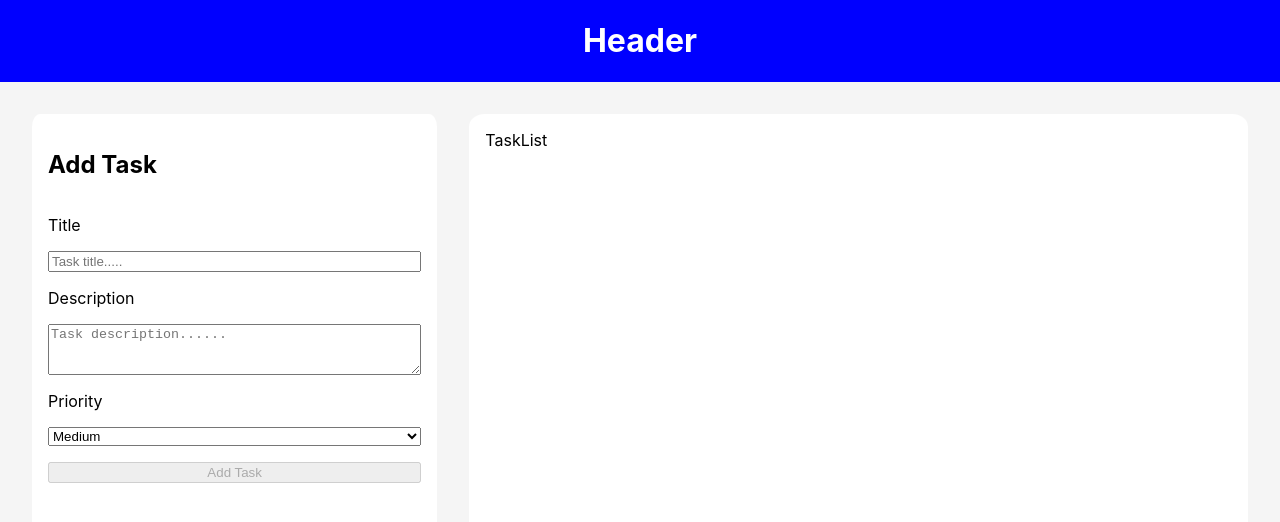
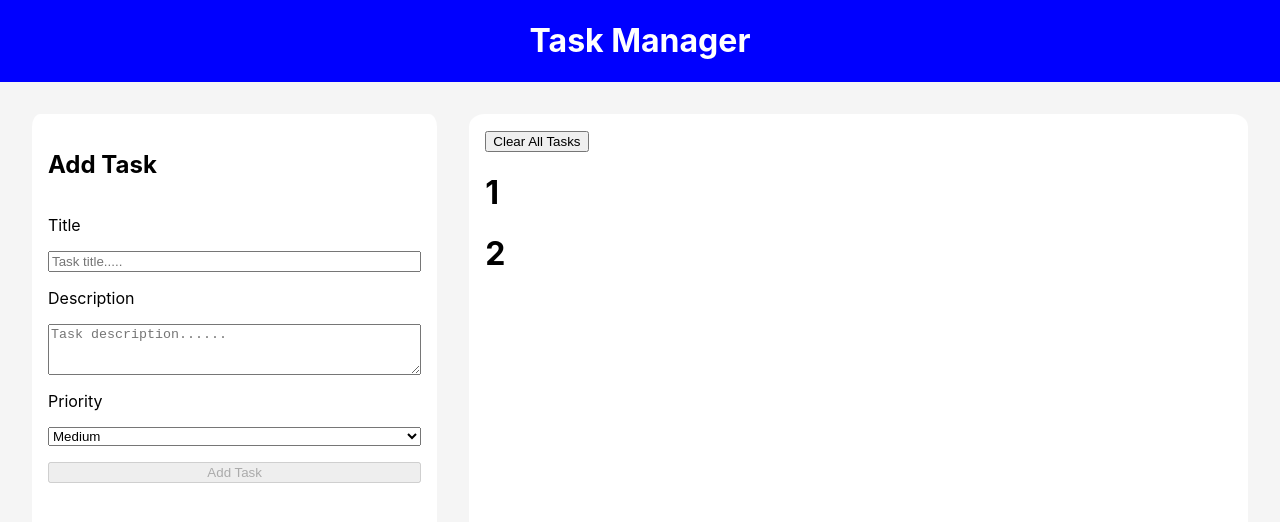
Before and after one commit to singhpreet86/react-essentials-assignment, a React (Create React App) app: page / in a window 1280 px wide. Shown: the top 522 px of the page. Built offline with nearby package versions, Linux system fonts and the light colour scheme.

Commit message:
reducer and addtask

```diff
--- a/src/App.js
+++ b/src/App.js
@@ -1,14 +1,16 @@
 import './App.css';
+import TaskProvider from './context/TaskContext';
 import TaskForm from './components/TaskForm';
 import TaskList from './components/TaskList';
 
 function App() {
 
   return (
+    <TaskProvider>
     <div className="App">
 
       <div className='app-header'>
-            <h1> Header </h1>
+            <h1> Task Manager </h1>
       </div>
 
       <div className='app-main'>
@@ -21,6 +23,7 @@ function App() {
       </div>
 
     </div>
+    </TaskProvider>
   );
 }
 
--- a/src/components/TaskForm.js
+++ b/src/components/TaskForm.js
@@ -1,8 +1,12 @@
 import { useState } from "react"
+import { useTaskContext } from "../context/TaskContext"
+
 
 const TaskForm = () => {
 
-    const [FormData, SetFormData] = useState({
+    const {addTask} = useTaskContext();
+
+    const [formData, setFormData] = useState({
         title: "",
         description: "",
         priority: "medium",
@@ -10,22 +14,28 @@ const TaskForm = () => {
     })
 
     const handleSubmit = (e) => {
-        alert("form submit");
+        e.preventDefault();
+        addTask(formData);
     }
 
     const handleChange = (e) => {
-        alert("item changed");
+        const {name, value} = e.target;
+
+        setFormData(prev => ({
+            ...prev,
+            [name]: value
+        }));
     }
 
     return (
         <div>
-            <form onClick={handleSubmit}>
+            <form onSubmit={handleSubmit}>
                 <h2> Add Task </h2>
                 <label>Title</label>
                 <input
                     type="text"
                     name="title"
-                    value={FormData.title}
+                    value={formData.title}
                     onChange={handleChange}
                     placeholder="Task title....."
                     required
@@ -34,7 +44,7 @@ const TaskForm = () => {
                 <label>Description</label>
                 <textarea
                     name="description"
-                    value={FormData.description}
+                    value={formData.description}
                     onChange={handleChange}
                     placeholder="Task description......"
                     rows="3"
@@ -43,7 +53,7 @@ const TaskForm = () => {
                 <label>Priority</label>
                 <select
                     name="priority"
-                    value={FormData.priority}
+                    value={formData.priority}
                     onChange={handleChange}
                 >
                     <option value="low">Low</option>
@@ -51,7 +61,7 @@ const TaskForm = () => {
                     <option value="high">High</option>
                 </select>
 
-                <button type="submit" disabled={!FormData.title.trim()}>
+                <button type="submit" disabled={!formData.title.trim()}>
                     Add Task
                 </button>
 
--- a/src/components/TaskList.js
+++ b/src/components/TaskList.js
@@ -1,8 +1,20 @@
+import { useTaskContext } from "../context/TaskContext";
+
 const TaskList = () => {
+    const {tasks, clearTasks} = useTaskContext();
 
     return(
         <div>
-            TaskList
+            <div>
+                <button onClick={clearTasks}>
+                    Clear All Tasks
+                </button>
+            </div>
+
+            {tasks.length === 0 && <h1> No Tasks Added Yet</h1>}
+            {tasks.map(task => (
+               <h1> {task.id} </h1>
+            ))}
         </div>
     );
 }
--- /dev/null
+++ b/src/context/TaskContext.js
@@ -0,0 +1,103 @@
+import { type } from "@testing-library/user-event/dist/type";
+import { createContext, useContext, useReducer } from "react";
+
+export const initialState = {
+    tasks: [
+        {
+            id: 1,
+            title: "Learning React",
+            description: "Learning context, usereducer",
+            completed: false,
+            priority: "high"
+        },
+        {
+            id: 2,
+            title: "Learning Python",
+            description: "Learning API in python",
+            completed: false,
+            priority: "high"
+        }
+    ]
+
+};
+
+export const ACTIONS = {
+    ADD_TASK: "ADD_TASK",
+    CLEAR_TASK: "CLEAR_TASKS"
+
+};
+
+export const TaskReducer = (state, action ) => {
+
+    switch(action.type){
+
+        case ACTIONS.ADD_TASK:
+
+            const newTask = {
+                id: Date.now(),
+                title: action.payload.title,
+                description: action.payload.description,
+                completed: false,
+                priority: action.payload.priority || "medium"
+            }
+
+            return{
+                ...state,
+                tasks: [...state.tasks, newTask]
+            }
+
+        case ACTIONS.CLEAR_TASKS:
+            return {
+                ...state,
+                tasks:[]
+            }
+
+        default:
+            throw new Error("Unhandle Exception");
+    }
+
+};
+
+
+const TaskContext = createContext();
+
+export const useTaskContext = () => {
+    const context = useContext(TaskContext);
+
+    if(!context){
+        throw new Error("Error......");
+    }
+    return context;
+};
+
+export const TaskProvider = ({children}) => {
+
+    const [state, dispatch] = useReducer(TaskReducer, initialState);
+
+    const addTask = (taskData) => {
+        dispatch({
+            type: ACTIONS.ADD_TASK,
+            payload: taskData
+        });
+    };
+
+    const clearTasks = () => {
+        dispatch({
+            type: ACTIONS.CLEAR_TASKS
+        });
+    }
+
+    const value = {
+        tasks: state.tasks,
+        addTask,
+        clearTasks
+    };
+
+    return(
+        <TaskContext.Provider value={value}>
+            {children}
+        </TaskContext.Provider>
+    );
+};
+
+export default TaskProvider;
```
